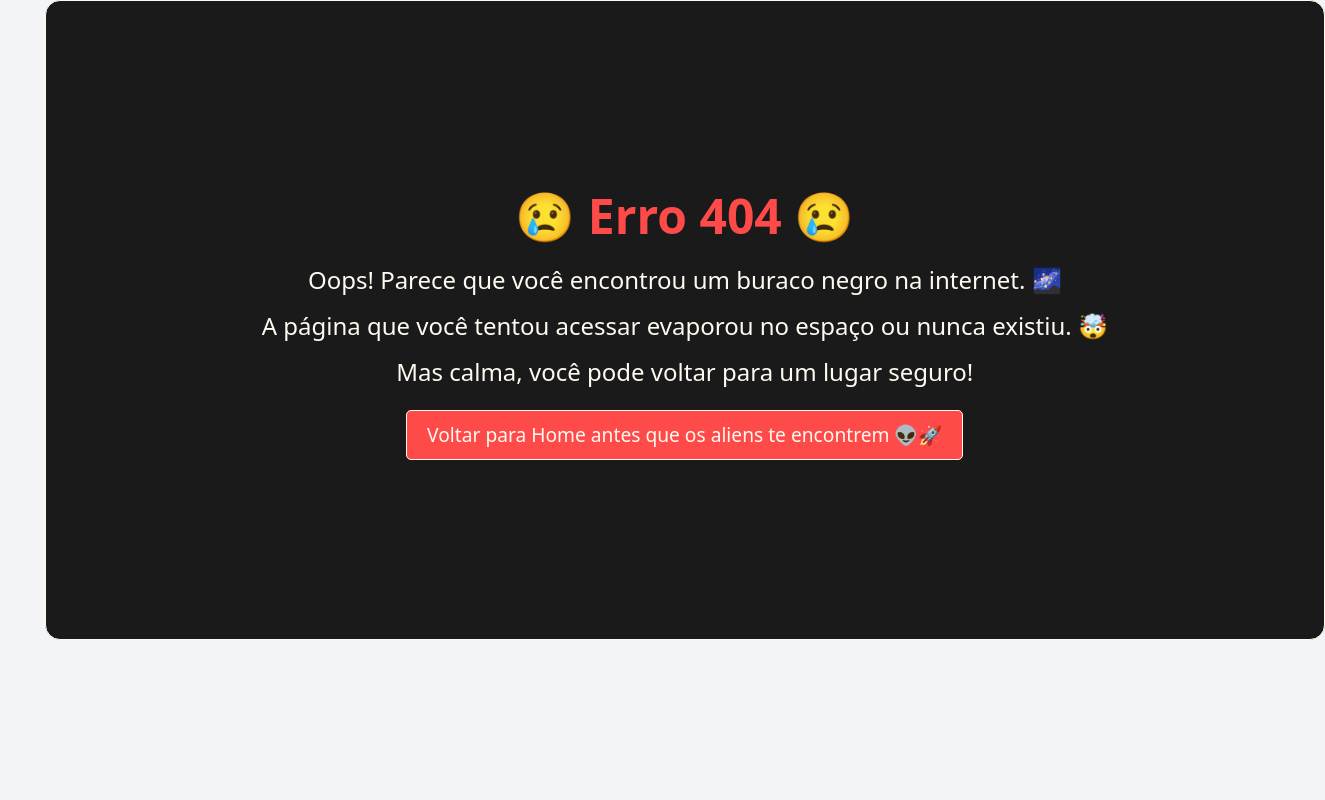
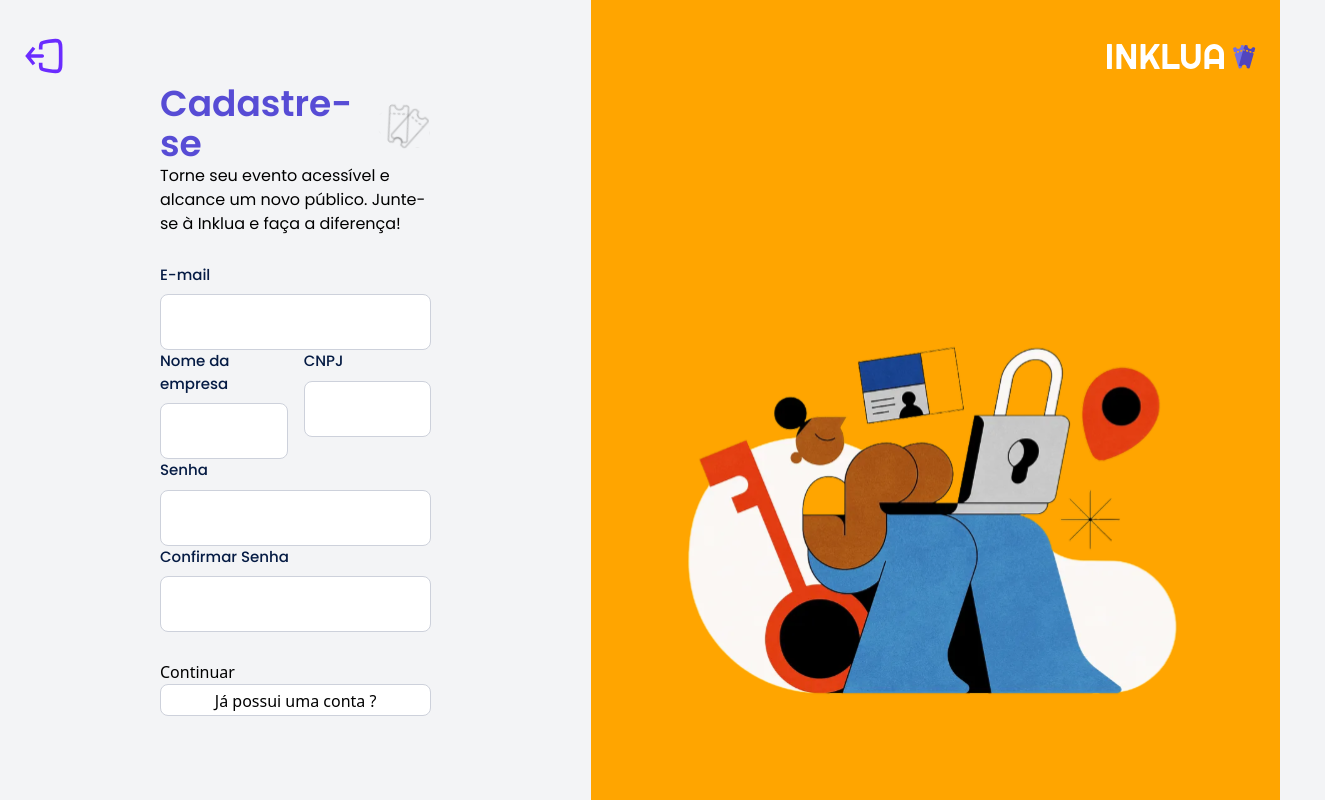
Before and after one commit to InkluaTicket/SA-Senai-3Fase, a Next.js app: page /cadastroEmpresa in a window 1280 px wide. Before the commit this address had no page. Shown: the whole page, 1325 px wide, since content can reach past the window. Built offline with nearby package versions, Linux system fonts and the light colour scheme.

Commit message:
cadastro-empresa pt 1

```diff
--- /dev/null
+++ b/src/app/cadastroEmpresa/page.jsx
@@ -0,0 +1,59 @@
+import React from 'react'
+
+function page() {
+    return (
+        <div className="bg-laranja-principal-500 h-screen flex">
+            <div className="bg-cinza-principal-50 w-3/5 px-40 flex items-center">
+                <img src="voltar.svg" className="fixed top-9 left-6 w-10 h-10 " />
+                <div className=" w-full flex flex-col gap-7">
+                    <div className="gap-3">
+                        <div className="flex items-center ">
+                            <h1 className='font-semibold text-roxo-principal-600 text-4xl font-principal'>Cadastre-se</h1>
+                            <img src="./icons/ticket-vazado.svg" className="w-15 h-15" />
+                        </div>
+                        <p className='font-principal text[16px]'>Torne seu evento acessível e alcance um novo público. Junte-se à Inklua e faça a diferença!</p>
+                    </div>
+                    <div className="">
+                        <div className="container-input">
+                            <label htmlFor="" className='label-crud'>E-mail</label>
+                            <input type="text" className='input-crud' />
+                        </div>
+
+                        <div className="grid grid-cols-2 gap-4">
+                            <div className="container-input">
+                                <label htmlFor="" className='label-crud'>Nome da empresa</label>
+                                <input type="text" className='input-crud' />
+                            </div>
+                            <div className="container-input">
+                                <label htmlFor="" className='label-crud'>CNPJ</label>
+                                <input type="text" className='input-crud' />
+                            </div>
+                        </div>
+                        <div className="container-input">
+                            <label htmlFor="" className='label-crud'>Senha</label>
+                            <input type="text" className='input-crud' />
+                        </div>
+
+                        <div className="container-input">
+                            <label htmlFor="" className='label-crud'>Confirmar Senha</label>
+                            <input type="text" className='input-crud' />
+                        </div>
+                    </div>
+                    <div className="">
+                        <button className='btns'>
+                            Continuar
+                        </button>
+                        <p className='bg-white border border-borda-input rounded-lg p-1 h-8  text-center'>Já possui uma conta ?</p>
+                    </div>
+                </div>
+            </div>
+            <div className="flex flex-col justify-between items-end px-6 py-11">
+                <img src="./icons/logo-icon-roxo.svg" alt="" />
+
+                <img src="mulher-vazado.svg" alt="" className='w-full' />
+            </div>
+        </div>
+    )
+}
+
+export default page
--- a/src/app/globals.css
+++ b/src/app/globals.css
@@ -60,7 +60,6 @@
 .btn-crud{
   @apply bg-roxo-principal-600  text-white text-xl font-medium rounded-lg p-2 w-full h-14 hover:bg-roxo-principal-700;
 }
-
 .container-input {
     @apply flex flex-col gap-2;
 }
```
Also changed, not shown: public/voltar.svg (added).
